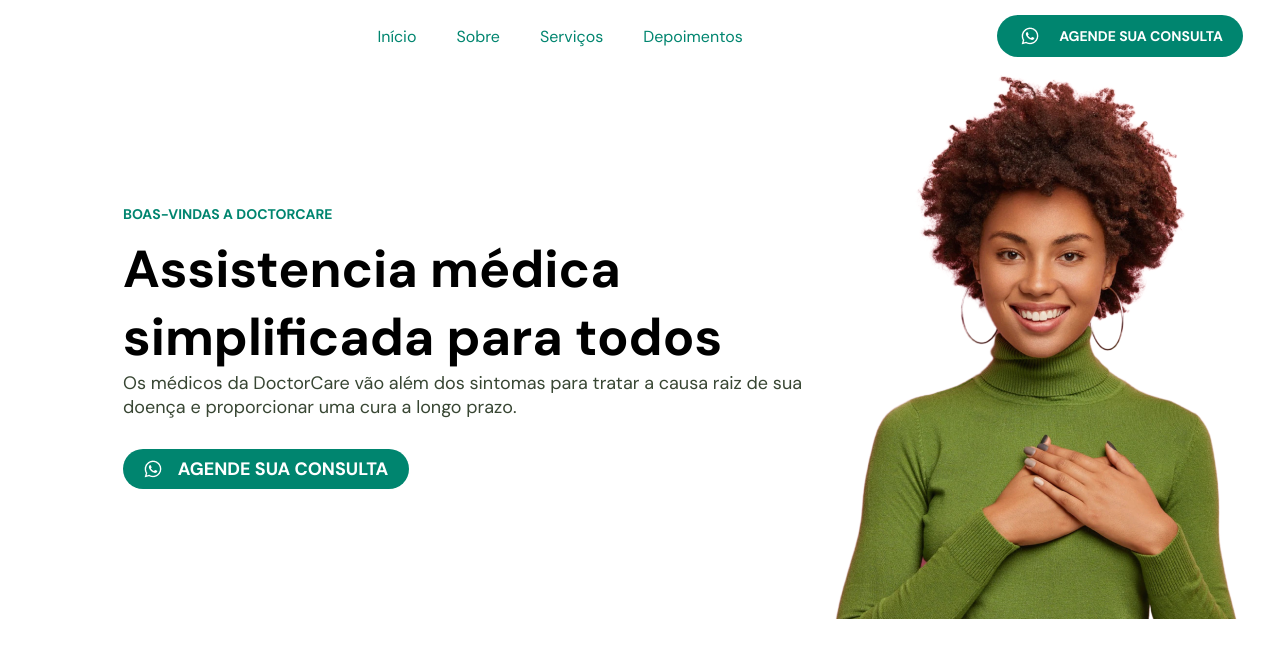
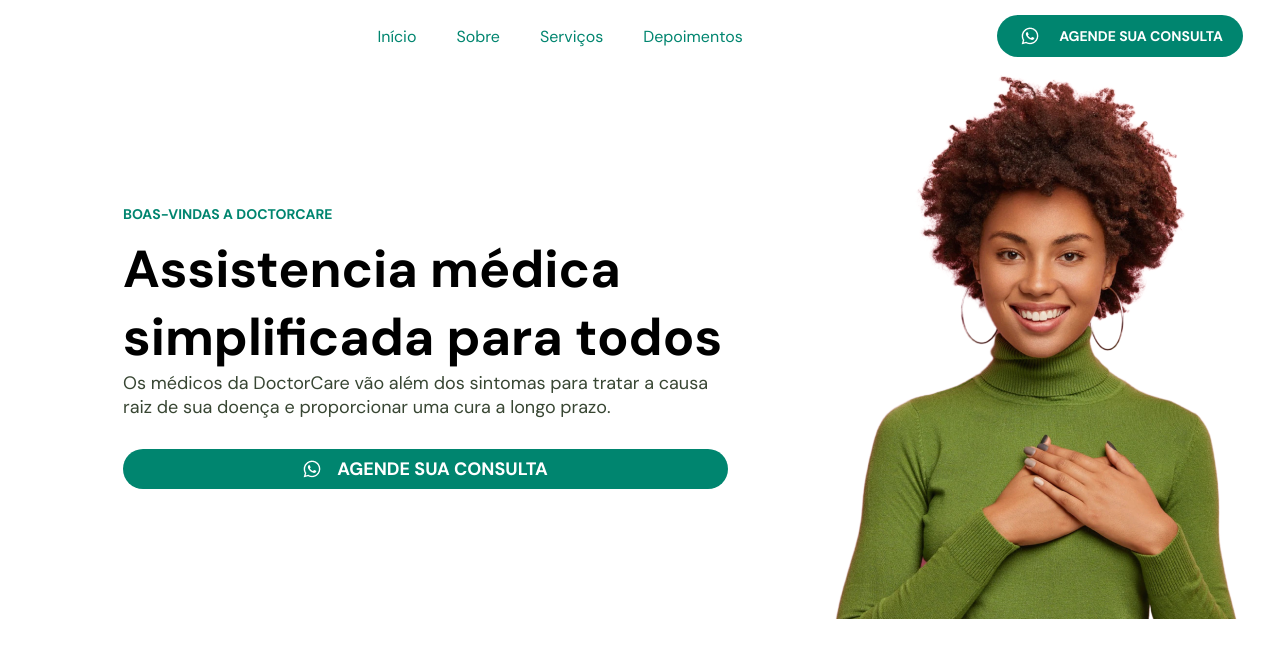
Before and after one commit to brunorazevedo/doctor-care, a plain HTML site: page index.html in a window 1280 px wide. Shown: the top 658 px of the page. Drawn offline with Linux system fonts and the light colour scheme.

Commit message:
Alteração Design

```diff
--- a/style/style.css
+++ b/style/style.css
@@ -36,7 +36,7 @@
      --fontmobile48: 4.8rem;
 
 }
-html{
+body,html{
     font-size: 62.5%;
     font-family: 'DM Sans', sans-serif;
 }
@@ -46,38 +46,34 @@ html{
     margin: 0 auto;
 }
 
+/* INITIAL STYLE CABECALHO IS SITE */
+
 header{
     width: 1366px;
     height:678px;
     background-color: var(--brand-green-light);
 }
-
 .header__menu{
     height:72px;
     display: flex;
     justify-content: space-between;
     align-items:center;
 }
-
 .nav__menu ul{
     display: flex;
     list-style: none;
 }
-
 .nav__menu ul li{
     margin: 0 20px;
     font-size: var(--font16);
 }
-
 .nav__menu ul li a{
     text-decoration: none;
     color: var(--brand-green);
 }
-
 .nav__menu ul li a:hover{
     font-weight: bold;
 }
-
 .btn__consulta{
     display: flex;
     justify-content: center;
@@ -88,45 +84,46 @@ header{
     color: #fff;
     padding: 12px;
 }
-
 .btn__consulta img{
    color: #fff;
    margin: 0 12px;
    font-weight: bold;
 }
-
 .btn__consulta p{
     margin: 0 8px;
     font-weight: bold;
 }
+
+/* EXIT STYLE CABECALHO IS SITE */
+
+/* BG, CONTENTS IS SITE */
 
 .section__header{
     display: flex;
     justify-content:space-between;
     align-items:center;
 }
-
+.section__header-info {
+    width:605px;
+}
 .section__header-info span{
     font-size: var(--font14);
     color: var(--brand-green);
     font-weight: bold;
     text-transform: uppercase;
 }
-
 .section__header-info h2{
     font-size: var(--font52);
     color: #000000;
     font-weight: bold;
     margin-top:12px;
 }
-
 .section__header-info p{
     font-size: var(--font18);
     color: var(--gray-paragraph);
 }
-
 .btn__consulta-header{
-    max-width: 286px;
+    width: 100%;
     display: flex;
     justify-content: center;
     align-items: center;
@@ -137,15 +134,14 @@ header{
     padding:8px;
     margin-top:30px;
 }
-
 .btn__consulta-header img{
    color: #fff;
    margin: 0 8px;
    font-weight: bold;
 }
-
 .btn__consulta-header p{
     color: #fff;
     margin: 0 8px;
     font-weight: bold;
  }
+ /* BG, CONTENTS IS SITE */
```
Also changed, not shown: index.html (+12 -0 lines).
